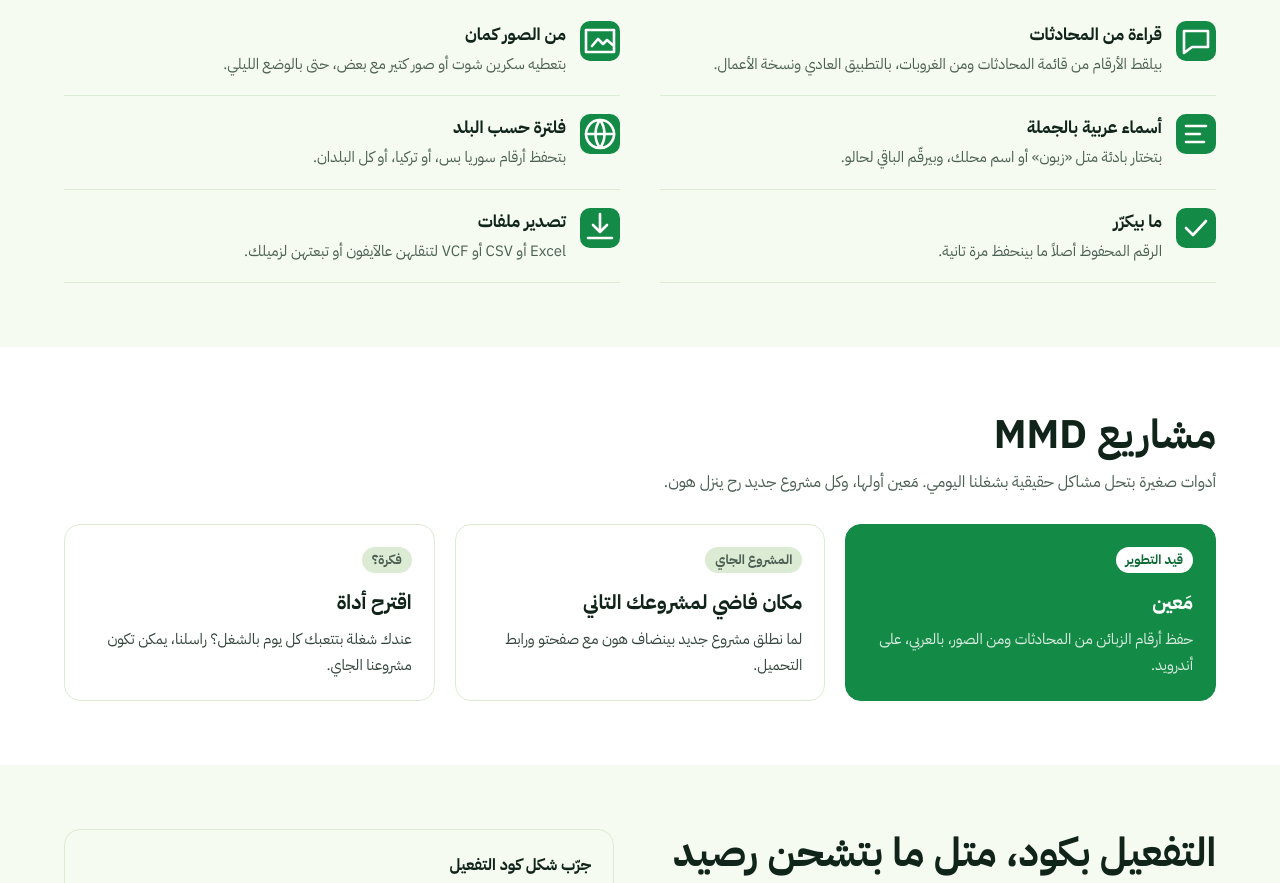
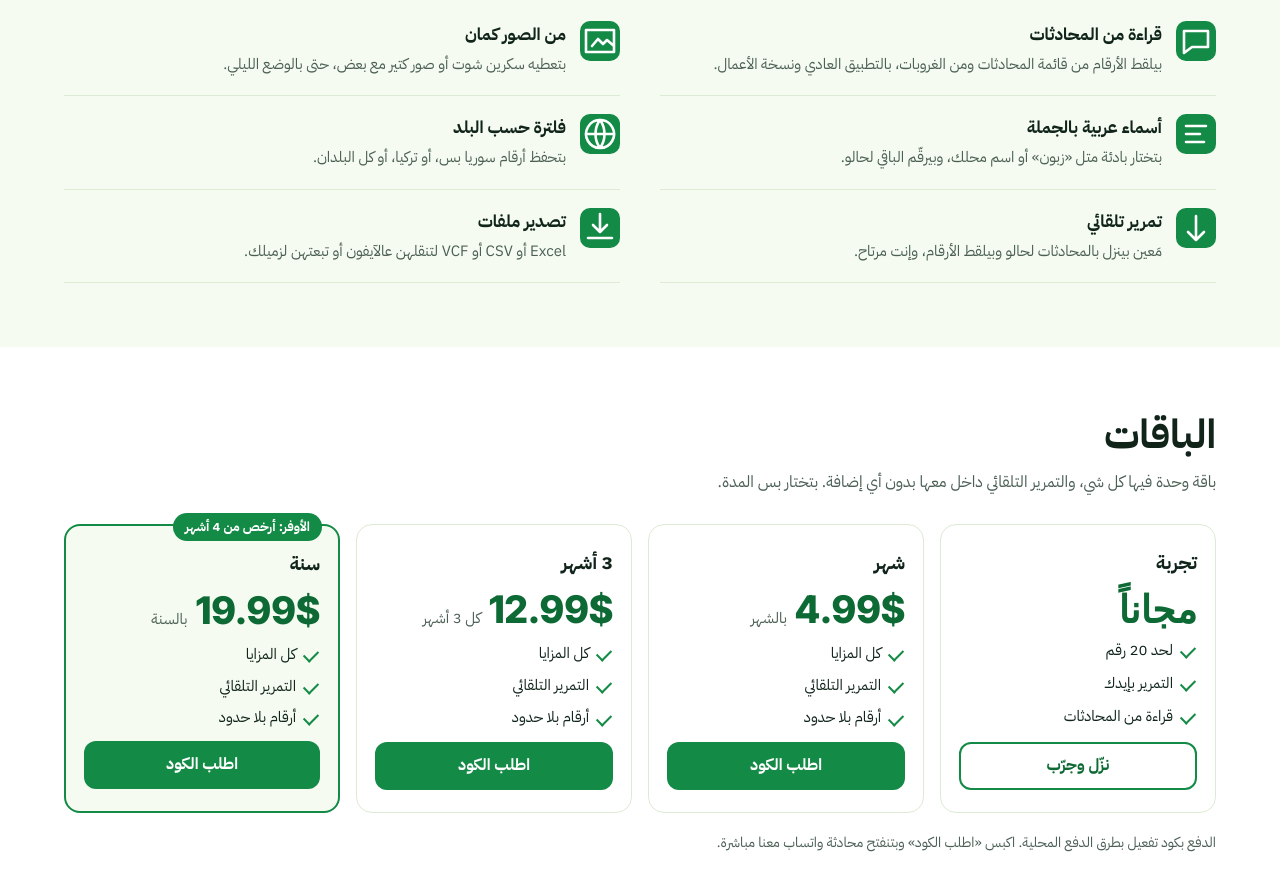
Before and after one commit to MMDmoeen/mmdmoeen.github.io, a plain HTML site: page index.html in a window 1280 px wide. Shown: the part 1403-2286 px from the top of the page. Drawn offline with Linux system fonts and the light colour scheme.

Commit message:
Add files via upload

```diff
--- a/index.html
+++ b/index.html
@@ -31,6 +31,7 @@ nav .wrap{display:flex;align-items:center;gap:16px;flex-wrap:wrap}
 nav ul{display:flex;gap:4px;list-style:none;margin:0;padding:0;margin-inline-start:auto;flex-wrap:wrap}
 nav ul a{display:block;padding:10px 12px;border-radius:8px;text-decoration:none;font-size:15px;color:var(--ink)}
 nav ul a:hover,nav ul a:focus-visible{background:var(--pista);color:var(--deepink);outline:none}
+nav ul a.on{background:var(--deep);color:var(--onbtn)}
 .hero{background:var(--pista);color:var(--ink)}
 .hero .wrap{display:grid;grid-template-columns:minmax(0,1.05fr) minmax(0,1fr);gap:clamp(24px,4vw,56px);align-items:center}
 .tag{display:inline-block;background:var(--pista2);color:var(--deepink);font-weight:700;font-size:14px;padding:4px 12px;border-radius:99px;margin-bottom:14px}
@@ -63,6 +64,21 @@ h2{font-size:clamp(28px,3.6vw,40px);line-height:1.2;margin:0 0 10px;text-wrap:ba
 .feat h3{margin:0 0 2px;font-size:17px}
 .feat p{margin:0;color:var(--soft);font-size:15px}
 .lime{background:var(--card)}
+.plans{display:grid;grid-template-columns:repeat(4,minmax(0,1fr));gap:16px;align-items:stretch}
+.pl{position:relative;border:1px solid var(--line);border-radius:16px;padding:22px 18px;background:var(--bg);display:flex;flex-direction:column;gap:10px}
+.pl.best{border:2px solid var(--deep);background:var(--card)}
+.pl .bd{position:absolute;top:-13px;inset-inline-start:16px;background:var(--deep);color:var(--onbtn);font-size:13px;font-weight:700;padding:3px 12px;border-radius:99px}
+.pl h3{margin:0;font-size:19px}
+.pr{margin:0;display:flex;align-items:baseline;gap:8px;flex-wrap:wrap}
+.pr b{font:800 clamp(30px,3vw,38px)/1 "Inter Tight",sans-serif;color:var(--deepink);white-space:nowrap}
+.pr span{color:var(--soft);font-size:15px}
+.pl ul{list-style:none;margin:0;padding:0;display:grid;gap:6px;flex:1}
+.pl li{padding-inline-start:24px;position:relative;font-size:15px}
+.pl li::before{content:"";position:absolute;inset-inline-start:2px;top:.55em;width:12px;height:7px;border-left:2.5px solid var(--deep);border-bottom:2.5px solid var(--deep);transform:rotate(-45deg)}
+.pl .btn{width:100%}
+.btn.ghost2{border-color:var(--deep);color:var(--deepink);background:transparent}
+.btn.ghost2:hover{background:var(--pista)}
+.note{margin:18px 0 0;color:var(--soft);font-size:14px}
 .proj{display:grid;grid-template-columns:repeat(3,minmax(0,1fr));gap:20px}
 .pc{border-radius:16px;padding:22px;border:1px solid var(--line);background:var(--bg);display:flex;flex-direction:column;gap:8px}
 .pc.on{background:var(--deep);color:#fff;border-color:var(--deep)}
@@ -101,8 +117,8 @@ footer .num{direction:ltr;unicode-bidi:isolate;white-space:nowrap;font-weight:70
 @keyframes slide{0%{transform:translate(0,0);opacity:0}15%{opacity:1}80%{opacity:1}100%{transform:translate(var(--dx),var(--dy));opacity:0}}
 .fly{animation:slide 3.6s ease-in-out infinite}
 @media(prefers-reduced-motion:reduce){.fly{animation:none;opacity:0}html{scroll-behavior:auto}}
-@media(max-width:900px){.hero .wrap,.buy{grid-template-columns:minmax(0,1fr)}.fig{min-height:460px}.proj,.steps{grid-template-columns:minmax(0,1fr)}footer .wrap{grid-template-columns:minmax(0,1fr) minmax(0,1fr)}footer .wrap>div:first-child{grid-column:1/-1}}
-@media(max-width:600px){.feat{grid-template-columns:minmax(0,1fr)}.facts{grid-template-columns:minmax(0,1fr) minmax(0,1fr) minmax(0,1fr);gap:8px}.facts b{font-size:17px}nav ul a{padding:8px 9px;font-size:14px}footer .wrap{grid-template-columns:minmax(0,1fr)}.fig{min-height:420px}}
+@media(max-width:900px){.plans{grid-template-columns:repeat(2,minmax(0,1fr));row-gap:24px}.hero .wrap,.buy{grid-template-columns:minmax(0,1fr)}.fig{min-height:460px}.proj,.steps{grid-template-columns:minmax(0,1fr)}footer .wrap{grid-template-columns:minmax(0,1fr) minmax(0,1fr)}footer .wrap>div:first-child{grid-column:1/-1}}
+@media(max-width:600px){.plans{grid-template-columns:minmax(0,1fr)}.feat{grid-template-columns:minmax(0,1fr)}.facts{grid-template-columns:minmax(0,1fr) minmax(0,1fr) minmax(0,1fr);gap:8px}.facts b{font-size:17px}nav ul a{padding:8px 9px;font-size:14px}footer .wrap{grid-template-columns:minmax(0,1fr)}.fig{min-height:420px}}
 </style>
 </head>
 <body>
@@ -112,7 +128,7 @@ footer .num{direction:ltr;unicode-bidi:isolate;white-space:nowrap;font-weight:70
     <ul>
       <li><a href="#how">كيف بيشتغل</a></li>
       <li><a href="#features">المزايا</a></li>
-      <li><a href="#projects">مشاريعنا</a></li>
+      <li><a href="#pricing">الباقات</a></li>
       <li><a href="#buy">التفعيل</a></li>
       <li><a href="#contact">تواصل</a></li>
     </ul>
@@ -166,27 +182,37 @@ footer .num{direction:ltr;unicode-bidi:isolate;white-space:nowrap;font-weight:70
   </div>
 </section>
 
-<section class="band" id="projects">
+<section class="band" id="pricing">
   <div class="wrap">
-    <h2>مشاريع MMD</h2>
-    <p class="sub">أدوات صغيرة بتحل مشاكل حقيقية بشغلنا اليومي. مَعين أولها، وكل مشروع جديد رح ينزل هون.</p>
-    <div class="proj">
-      <article class="pc on">
-        <span class="st">قيد التطوير</span>
-        <h3>مَعين</h3>
-        <p>حفظ أرقام الزبائن من المحادثات ومن الصور، بالعربي، على أندرويد.</p>
+    <h2>الباقات</h2>
+    <p class="sub">باقة وحدة فيها كل شي، والتمرير التلقائي داخل معها بدون أي إضافة. بتختار بس المدة.</p>
+    <div class="plans">
+      <article class="pl">
+        <h3>تجربة</h3>
+        <p class="pr"><b>مجاناً</b><span></span></p>
+        <ul><li>لحد 20 رقم</li><li>التمرير بإيدك</li><li>قراءة من المحادثات</li></ul>
+        <a class="btn ghost2" href="#buy">نزّل وجرّب</a>
       </article>
-      <article class="pc off">
-        <span class="st">المشروع الجاي</span>
-        <h3>مكان فاضي لمشروعك التاني</h3>
-        <p>لما نطلق مشروع جديد بينضاف هون مع صفحتو ورابط التحميل.</p>
+      <article class="pl">
+        <h3>شهر</h3>
+        <p class="pr"><b>4.99$</b><span>بالشهر</span></p>
+        <ul><li>كل المزايا</li><li>التمرير التلقائي</li><li>أرقام بلا حدود</li></ul>
+        <a class="btn main" href="https://wa.me/905524488532?text=%D9%85%D8%B1%D8%AD%D8%A8%D8%A7%D8%8C%20%D8%A8%D8%AF%D9%8A%20%D8%A7%D8%B4%D8%AA%D8%B1%D9%8A%20%D8%A8%D8%A7%D9%82%D8%A9%20%D8%A7%D9%84%D8%B4%D9%87%D8%B1%20%D9%84%D8%AA%D8%B7%D8%A8%D9%8A%D9%82%20%D9%85%D9%8E%D8%B9%D9%8A%D9%86">اطلب الكود</a>
       </article>
-      <article class="pc off">
-        <span class="st">فكرة؟</span>
-        <h3>اقترح أداة</h3>
-        <p>عندك شغلة بتتعبك كل يوم بالشغل؟ راسلنا، يمكن تكون مشروعنا الجاي.</p>
+      <article class="pl">
+        <h3>3 أشهر</h3>
+        <p class="pr"><b>12.99$</b><span>كل 3 أشهر</span></p>
+        <ul><li>كل المزايا</li><li>التمرير التلقائي</li><li>أرقام بلا حدود</li></ul>
+        <a class="btn main" href="https://wa.me/905524488532?text=%D9%85%D8%B1%D8%AD%D8%A8%D8%A7%D8%8C%20%D8%A8%D8%AF%D9%8A%20%D8%A7%D8%B4%D8%AA%D8%B1%D9%8A%20%D8%A8%D8%A7%D9%82%D8%A9%203%20%D8%A3%D8%B4%D9%87%D8%B1%20%D9%84%D8%AA%D8%B7%D8%A8%D9%8A%D9%82%20%D9%85%D9%8E%D8%B9%D9%8A%D9%86">اطلب الكود</a>
+      </article>
+      <article class="pl best">
+        <span class="bd">الأوفر: أرخص من 4 أشهر</span><h3>سنة</h3>
+        <p class="pr"><b>19.99$</b><span>بالسنة</span></p>
+        <ul><li>كل المزايا</li><li>التمرير التلقائي</li><li>أرقام بلا حدود</li></ul>
+        <a class="btn main" href="https://wa.me/905524488532?text=%D9%85%D8%B1%D8%AD%D8%A8%D8%A7%D8%8C%20%D8%A8%D8%AF%D9%8A%20%D8%A7%D8%B4%D8%AA%D8%B1%D9%8A%20%D8%A8%D8%A7%D9%82%D8%A9%20%D8%A7%D9%84%D8%B3%D9%86%D8%A9%20%D9%84%D8%AA%D8%B7%D8%A8%D9%8A%D9%82%20%D9%85%D9%8E%D8%B9%D9%8A%D9%86">اطلب الكود</a>
       </article>
     </div>
+    <p class="note">الدفع بكود تفعيل بطرق الدفع المحلية. اكبس «اطلب الكود» وبتنفتح محادثة واتساب معنا مباشرة.</p>
   </div>
 </section>
 
@@ -242,7 +268,7 @@ const feats=[
   ['من الصور كمان','بتعطيه سكرين شوت أو صور كتير مع بعض، حتى بالوضع الليلي.','M6 9h28v22H6zM12 25l6-7 5 5 4-4 7 6'],
   ['أسماء عربية بالجملة','بتختار بادئة متل «زبون» أو اسم محلك، وبيرقّم الباقي لحالو.','M10 12h20M10 20h14M10 28h18'],
   ['فلترة حسب البلد','بتحفظ أرقام سوريا بس، أو تركيا، أو كل البلدان.','M20 6a14 14 0 1 0 .1 0zM6 20h28M20 6c-6 8-6 20 0 28M20 6c6 8 6 20 0 28'],
-  ['ما بيكرّر','الرقم المحفوظ أصلاً ما بينحفظ مرة تانية.','M10 20l7 7 13-14'],
+  ['تمرير تلقائي','مَعين بينزل بالمحادثات لحالو وبيلقط الأرقام، وإنت مرتاح.','M20 8v24m-8-8 8 8 8-8'],
   ['تصدير ملفات','Excel أو CSV أو VCF لتنقلهن عالآيفون أو تبعتهن لزميلك.','M20 6v18m-7-7 7 7 7-7M8 30h24']
 ];
 const fl=document.getElementById('featList');
@@ -283,6 +309,12 @@ const f=document.getElementById('codeForm'),inp=document.getElementById('code'),
 inp.addEventListener('input',()=>{let v=inp.value.toUpperCase().replace(/[^A-Z0-9]/g,'');if(v.startsWith('MMD'))v=v.slice(3);v=v.slice(0,12);const parts=v.match(/.{1,4}/g)||[];inp.value=parts.length?'MMD-'+parts.join('-'):'';msg.textContent='';});
 f.addEventListener('submit',e=>{e.preventDefault();const ok=/^MMD-[A-Z0-9]{4}-[A-Z0-9]{4}-[A-Z0-9]{4}$/.test(inp.value);msg.textContent=ok?'شكل الكود صحيح. التفعيل الفعلي بيصير من جوّا التطبيق.':'الكود لازم يكون بهالشكل: MMD- وبعدها 12 حرف ورقم.';msg.style.color=ok?'#2e9a6a':'#c2412d';});
 document.getElementById('yr').textContent=new Date().getFullYear();
+const links=[...document.querySelectorAll('nav ul a')];
+const secs=links.map(a=>document.querySelector(a.getAttribute('href'))).filter(Boolean);
+const mark=()=>{const y=window.scrollY+window.innerHeight*0.35;let cur=null;for(const sec of secs){if(sec.offsetTop<=y)cur=sec;}
+if(window.innerHeight+window.scrollY>=document.body.scrollHeight-4)cur=secs[secs.length-1];
+links.forEach(a=>a.classList.toggle('on',!!cur&&a.getAttribute('href')==='#'+cur.id));};
+window.addEventListener('scroll',mark,{passive:true});window.addEventListener('resize',mark);mark();
 }
 </script>
 </body>
```
